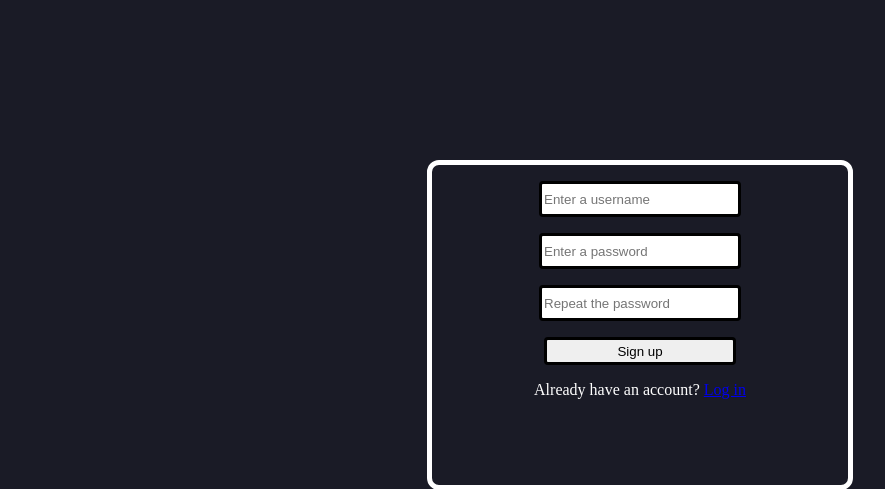
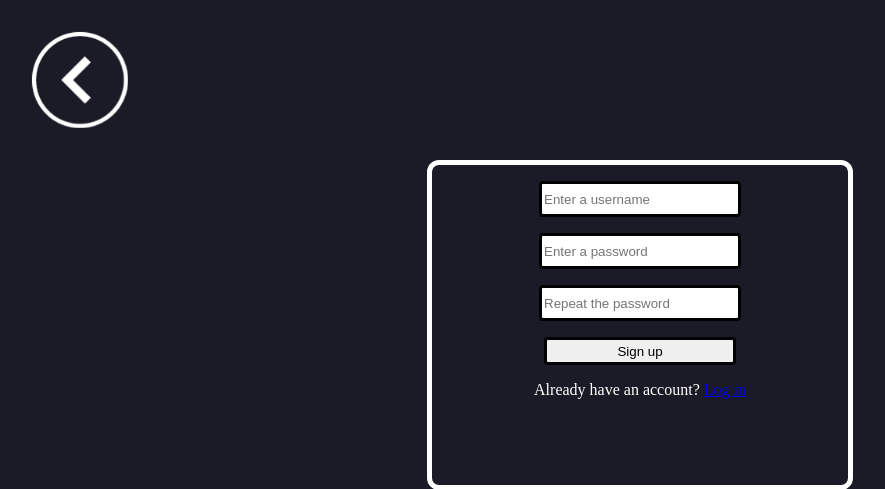
Before and after one commit to CookieKGcz/tumblregram, a PHP site: page /sign_up.php in a window 1280 px wide. Shown: the top 489 px of the page, without its empty margins (0-885 px from the left). Run offline with PHP 8.4, Linux system fonts and the light colour scheme.

Commit message:
Home button on log in and sign up page

```diff
--- a/log_in.php
+++ b/log_in.php
@@ -7,11 +7,14 @@
     <meta name="viewport" content="width=device-width, initial-scale=1.0">
     <title>Log in</title>
     <link rel="icon" type="image/x-icon" href="imgs/CCCCC.ico">
-    <link rel="stylesheet" href="styles/main.css">
     <link rel="stylesheet" href="styles/forms.css">
     <link rel="stylesheet" href="styles/bubble-animation.css">
 </head>
 <body>
+    <a href="index.php" id="home-btn-link">
+        <img src="imgs/left_arrow_white.png" id="home-button">
+    </a>
+    <div class="form-wrapper">
         <div class="form-background">
             <form action="userlog.php" method="post" class="form-input">
                 <input type="text" name="username" id="username" placeholder="Enter a username">
@@ -22,6 +25,7 @@
                 <p class="error-msg"></p>
             </form>
         </div>
+    </div>
 </body>
 </html>
 <script src="scripts/errorHandler.js"></script>
--- a/sign_up.php
+++ b/sign_up.php
@@ -7,11 +7,14 @@
     <meta name="viewport" content="width=device-width, initial-scale=1.0">
     <title>Sign up</title>
     <link rel="icon" type="image/x-icon" href="imgs/CCCCC.ico">
-    <link rel="stylesheet" href="styles/main.css">
     <link rel="stylesheet" href="styles/forms.css">
     <link rel="stylesheet" href="styles/bubble-animation.css">
 </head>
 <body>
+    <a href="index.php" id="home-btn-link">
+        <img src="imgs/left_arrow_white.png" id="home-button">
+    </a>
+    <div class="form-wrapper">
         <div class="form-background">
             <form action="useradd.php" method="post" class="form-input">
                 <input type="text" name="username" id="username" placeholder="Enter a username">
@@ -22,6 +25,8 @@
                 <p class="error-msg"></p>
             </form>
         </div>
+    </div>
+
 </body>
 </html>
 <script src="scripts/errorHandler.js"></script>
--- a/styles/forms.css
+++ b/styles/forms.css
@@ -1,6 +1,9 @@
 body {
     background-color: #1A1B26;
     height: 100vh;
+}
+
+.form-wrapper {
     display: flex;
     justify-content: center;
 }
@@ -43,3 +46,18 @@ button:hover {
     cursor: pointer;
     opacity: 0.8;
 }
+
+#home-btn-link {
+    position: absolute;
+    left: 0;
+    top: 0;
+    padding-left: 2rem;
+    padding-top: 2rem;
+    width: 6rem;
+    height: 6rem;
+}
+
+#home-button {
+    width: 6rem;
+    height: 6rem;
+}
```
Also changed, not shown: imgs/left_arrow.png (added), imgs/left_arrow_white.png (added), imgs/right_arrow.png (added). Lines whose indentation alone changed are shown as unchanged.
